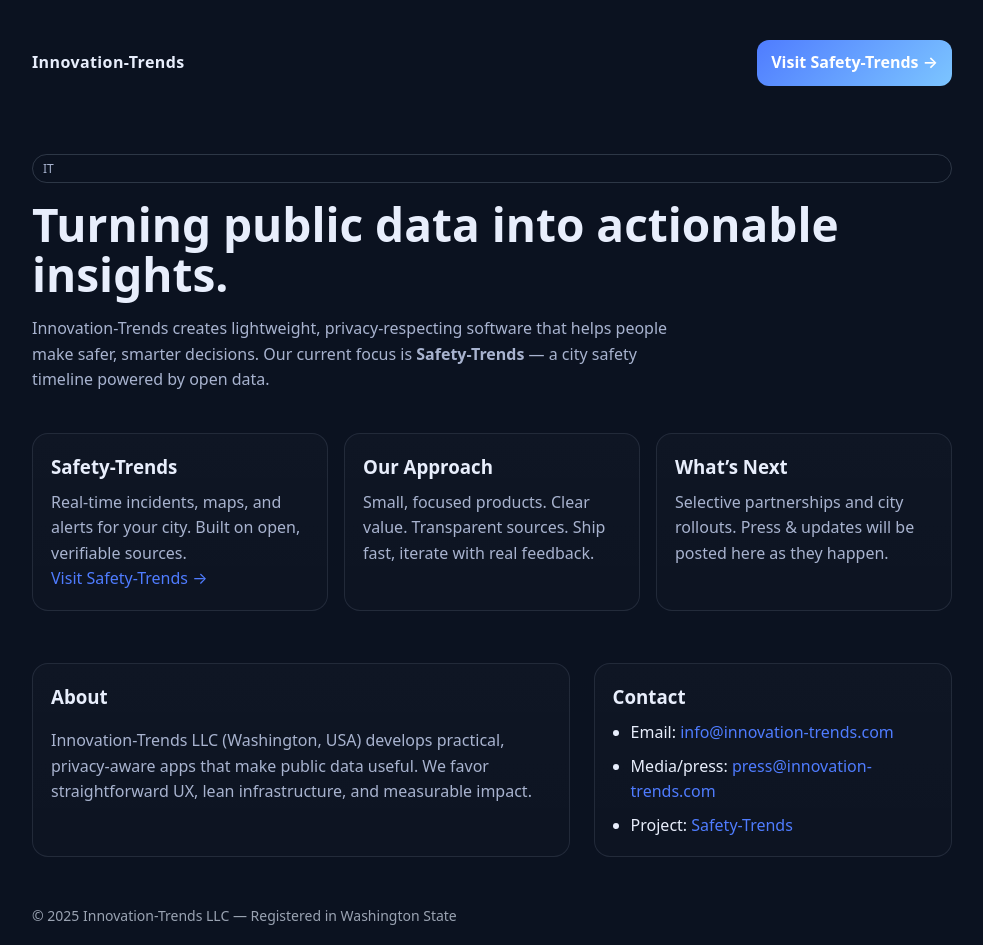
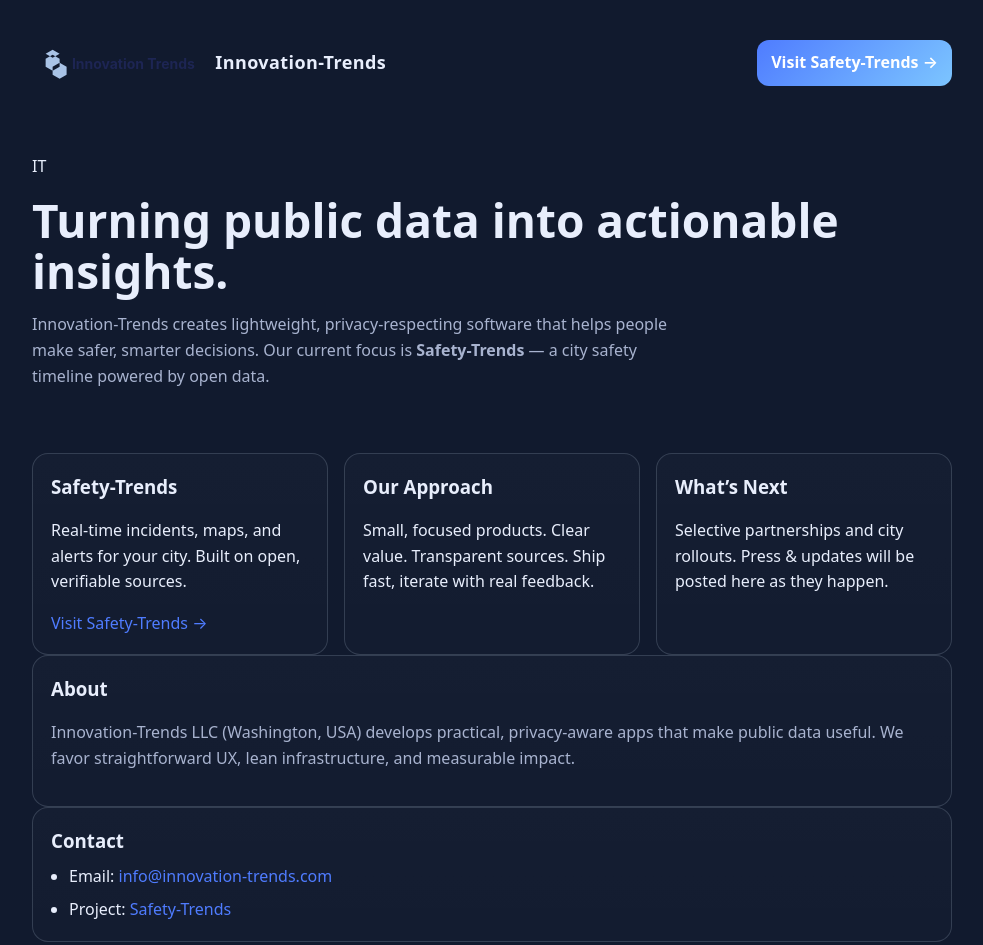
Before and after one commit to Haider2013/innovation-trends-site, a plain HTML site: page index.html in a window 1280 px wide. Shown: the top 945 px of the page, without its empty margins (148-1131 px from the left). Drawn offline with Linux system fonts and the light colour scheme.

Commit message:
Update index.html

```diff
--- a/index.html
+++ b/index.html
@@ -4,87 +4,177 @@
   <meta charset="utf-8" />
   <meta name="viewport" content="width=device-width,initial-scale=1" />
   <title>Innovation-Trends</title>
+  <!-- Favicon -->
+  <link rel="icon" type="image/svg+xml" href="assets/favicon.svg" />
   <style>
-    :root{
-      --bg:#0b1220; --card:#11192a; --muted:#a8b3cf; --text:#e8eefc;
-      --brand:#4f7cff; --brand-2:#7cc5ff;
+    :root {
+      --bg: #111a2e;
+      --card: #11192a;
+      --muted: #a8b3cf;
+      --text: #e8eefc;
+      --brand: #4f7cff;
+      --brand-2: #7cc5ff;
     }
-    *{box-sizing:border-box}
-    html,body{margin:0;padding:0;font:16px/1.6 system-ui,-apple-system,Segoe UI,Roboto,Inter,Arial,sans-serif;color:var(--text);background:var(--bg)}
-    a{color:var(--brand);text-decoration:none}
-    a:hover{text-decoration:underline}
-    .container{max-width:960px;margin:0 auto;padding:40px 20px}
-    header{display:flex;align-items:center;justify-content:space-between;margin-bottom:28px}
-    .logo-title{font-weight:700;letter-spacing:.4px}
-    .cta{
-      display:inline-flex;align-items:center;gap:10px;padding:10px 14px;
-      background:linear-gradient(135deg,var(--brand),var(--brand-2));
-      color:white;border:none;border-radius:12px;font-weight:600
+
+    * {
+      box-sizing: border-box;
     }
-    .cta:focus{outline:none;box-shadow:0 0 0 3px rgba(79,124,255,.35)}
-    .hero{display:grid;gap:16px;padding:40px 0}
-    .hero h1{font-size:clamp(28px,5vw,46px);line-height:1.1;margin:0}
-    .hero p{color:var(--muted);max-width:70ch;margin:0}
-    .cards{
-      display:grid;grid-template-columns:repeat(auto-fit,minmax(260px,1fr));
-      gap:16px;margin-top:24px
+
+    html, body {
+      margin: 0;
+      padding: 0;
+      font: 16px/1.6 system-ui, -apple-system, Segoe UI, Roboto, Inter, Arial, sans-serif;
+      color: var(--text);
+      background: var(--bg);
     }
-    .card{
-      background:linear-gradient(180deg,rgba(255,255,255,.02),rgba(255,255,255,.01));
-      border:1px solid rgba(148,163,184,.15);border-radius:16px;padding:18px
+
+    a {
+      color: var(--brand);
+      text-decoration: none;
     }
-    .card h3{margin:0 0 8px}
-    .pill{display:inline-block;border:1px solid rgba(148,163,184,.25);color:var(--muted);
-      border-radius:999px;padding:4px 10px;font-size:12px}
-    .split{display:grid;grid-template-columns:1.2fr .8fr;gap:24px;margin-top:12px}
-    @media (max-width:840px){.split{grid-template-columns:1fr}}
-    footer{margin:48px 0 16px;color:#9aa3b2;font-size:14px}
-    .list{display:grid;gap:8px;margin:0;padding-left:18px}
-    .muted{color:var(--muted)}
+
+    a:hover {
+      text-decoration: underline;
+    }
+
+    .container {
+      max-width: 960px;
+      margin: 0 auto;
+      padding: 40px 20px;
+    }
+
+    header {
+      display: flex;
+      align-items: center;
+      justify-content: space-between;
+      margin-bottom: 28px;
+    }
+
+    .logo-title {
+      display: flex;
+      align-items: center;
+      font-weight: 700;
+      letter-spacing: 0.4px;
+      font-size: 18px;
+      color: var(--text);
+    }
+
+    .logo-title img {
+      height: 40px;
+      margin-right: 10px;
+      vertical-align: middle;
+    }
+
+    .cta {
+      display: inline-flex;
+      align-items: center;
+      gap: 10px;
+      padding: 10px 14px;
+      background: linear-gradient(135deg, var(--brand), var(--brand-2));
+      color: white;
+      border: none;
+      border-radius: 12px;
+      font-weight: 600;
+    }
+
+    .hero {
+      display: grid;
+      gap: 16px;
+      padding: 40px 0;
+    }
+
+    .hero h1 {
+      font-size: clamp(28px, 5vw, 46px);
+      line-height: 1.1;
+      margin: 0;
+    }
+
+    .hero p {
+      color: var(--muted);
+      max-width: 70ch;
+      margin: 0;
+    }
+
+    .cards {
+      display: grid;
+      grid-template-columns: repeat(auto-fit, minmax(260px, 1fr));
+      gap: 16px;
+      margin-top: 24px;
+    }
+
+    .card {
+      background: linear-gradient(180deg, rgba(255,255,255,0.02), rgba(255,255,255,0.01));
+      border: 1px solid rgba(148,163,184,0.25);
+      border-radius: 16px;
+      padding: 18px;
+    }
+
+    .card h3 {
+      margin: 0 0 8px;
+    }
+
+    footer {
+      margin: 48px 0 16px;
+      color: #9aa3b2;
+      font-size: 14px;
+      text-align: center;
+    }
+
+    .list {
+      display: grid;
+      gap: 8px;
+      margin: 0;
+      padding-left: 18px;
+    }
+
+    .muted {
+      color: var(--muted);
+    }
   </style>
 </head>
+
 <body>
   <div class="container">
     <header>
-      <div class="logo-title">Innovation-Trends</div>
+      <div class="logo-title">
+        <img src="assets/logo.svg" alt="Innovation Trends logo">
+        Innovation-Trends
+      </div>
       <a class="cta" href="https://safety-trends.com" target="_blank" rel="noopener">Visit Safety-Trends →</a>
     </header>
 
     <section class="hero">
-      <span class="pill">IT</span>
+      <div class="pill">IT</div>
       <h1>Turning public data into actionable insights.</h1>
-      <p>Innovation-Trends creates lightweight, privacy-respecting software that helps people make safer, smarter decisions.
-         Our current focus is <strong>Safety-Trends</strong> — a city safety timeline powered by open data.</p>
+      <p>Innovation-Trends creates lightweight, privacy-respecting software that helps people make safer, smarter decisions. Our current focus is <b>Safety-Trends</b> — a city safety timeline powered by open data.</p>
+    </section>
 
     <div class="cards">
       <div class="card">
         <h3>Safety-Trends</h3>
-          <p class="muted">Real-time incidents, maps, and alerts for your city. Built on open, verifiable sources.</p>
-          <p><a href="https://safety-trends.com" target="_blank" rel="noopener">Visit Safety-Trends →</a></p>
+        <p>Real-time incidents, maps, and alerts for your city. Built on open, verifiable sources.</p>
+        <a href="https://safety-trends.com" target="_blank">Visit Safety-Trends →</a>
       </div>
       <div class="card">
         <h3>Our Approach</h3>
-          <p class="muted">Small, focused products. Clear value. Transparent sources. Ship fast, iterate with real feedback.</p>
+        <p>Small, focused products. Clear value. Transparent sources. Ship fast, iterate with real feedback.</p>
       </div>
       <div class="card">
         <h3>What’s Next</h3>
-          <p class="muted">Selective partnerships and city rollouts. Press & updates will be posted here as they happen.</p>
+        <p>Selective partnerships and city rollouts. Press & updates will be posted here as they happen.</p>
       </div>
     </div>
-    </section>
 
     <section class="split" id="about">
       <div class="card">
         <h3>About</h3>
-        <p class="muted">Innovation-Trends LLC (Washington, USA) develops practical, privacy-aware apps that make public data useful.
-           We favor straightforward UX, lean infrastructure, and measurable impact.</p>
+        <p class="muted">Innovation-Trends LLC (Washington, USA) develops practical, privacy-aware apps that make public data useful. We favor straightforward UX, lean infrastructure, and measurable impact.</p>
       </div>
 
       <div class="card" id="contact">
         <h3>Contact</h3>
         <ul class="list">
           <li>Email: <a href="mailto:info@innovation-trends.com">info@innovation-trends.com</a></li>
-          <li>Media/press: <a href="mailto:press@innovation-trends.com">press@innovation-trends.com</a></li>
           <li>Project: <a href="https://safety-trends.com" target="_blank" rel="noopener">Safety-Trends</a></li>
         </ul>
       </div>
@@ -95,6 +185,8 @@
     </footer>
   </div>
 
-  <script>document.getElementById('year').textContent=new Date().getFullYear()</script>
+  <script>
+    document.getElementById('year').textContent = new Date().getFullYear();
+  </script>
 </body>
 </html>
```
Lines whose indentation alone changed are shown as unchanged.
